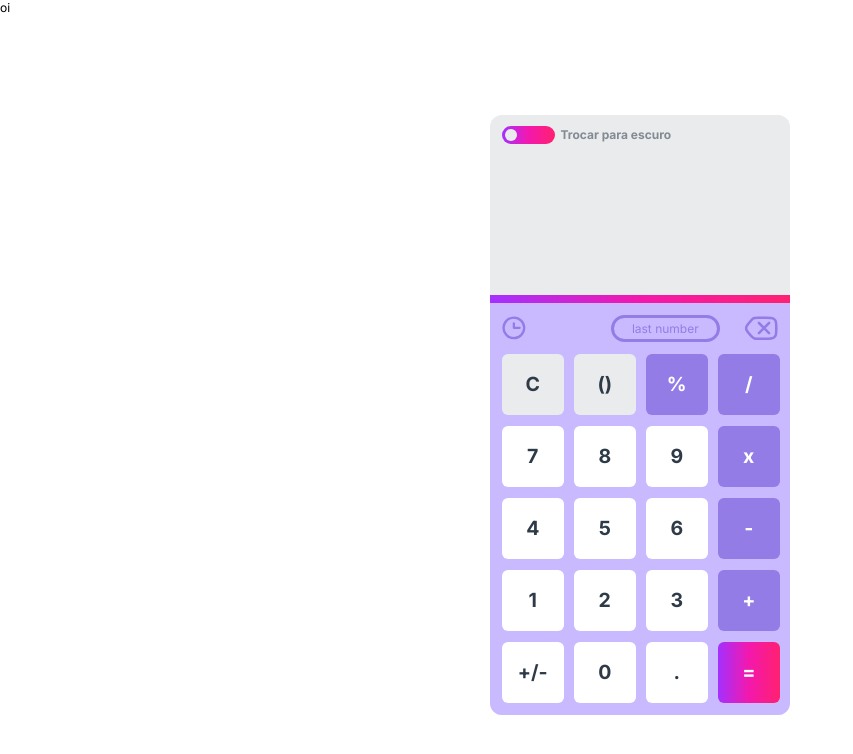
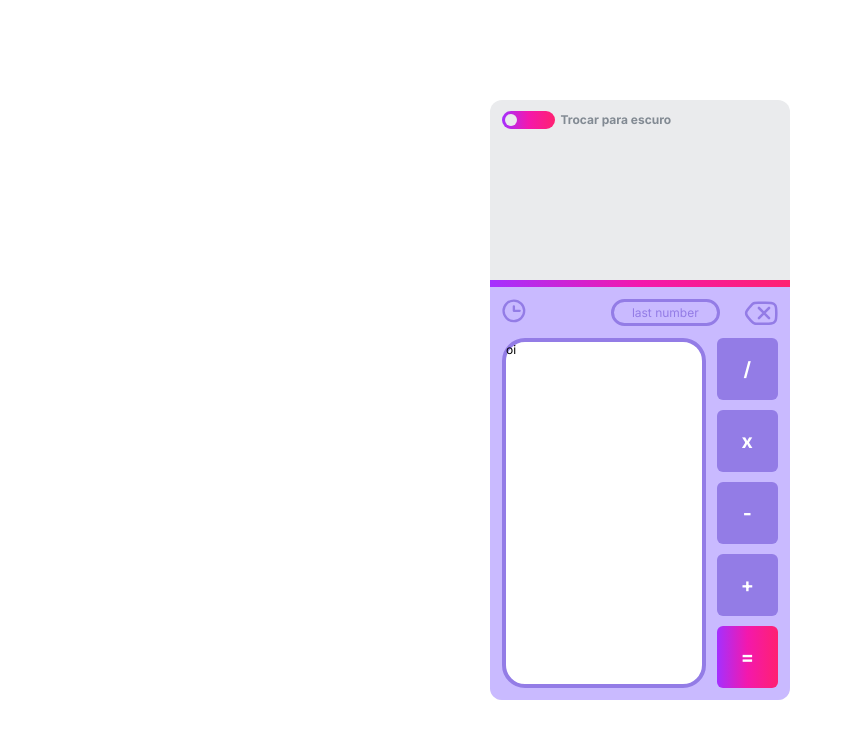
Before and after one commit to rodrigomendezx777/calculator-app-basic, a plain HTML site: page index.html in a window 1280 px wide. Both pictures are taken after a click on the picture 514 px from the left and 328 px from the top of the page. Shown: the whole page, without its empty margins (0-853 px from the left). Drawn offline with Linux system fonts and the light colour scheme.

Commit message:
feat: implementation of history on display

```diff
--- a/index.html
+++ b/index.html
@@ -15,7 +15,6 @@
 </head>
 
 <body>
-    oi
     <main>
         <div class="calculator__container">
             <div class="calculator__header">
@@ -33,7 +32,8 @@
             <div class="calculator__divider"></div>
             <div class="calculator__body">
                 <div class="action__container">
-                    <img class="action__history" src="./assets/history-icon.svg" alt="History Button">
+                    <div id="history_btn"><img class="action__history" src="./assets/history-icon.svg" alt="History Button"></div>
+
                     <div class="action__buttons">
                         <div class="action__result">last number</div>
                         <img class="action__clear-display" src="./assets/clear-icon.svg" alt="Clear Display Button">
@@ -41,6 +41,10 @@
                 </div>
 
                 <div class="calculator__buttons">
+                    <div class="history__group">
+                        oi
+
+                    </div>
                     <div class="calculator__numerals">
                         <div class="calculator__group">
                             <div class="calculator__button calculator__sec-operator limparTudo">C</div>
@@ -84,6 +88,7 @@
     <script src="scripts\teste.js"></script>
     <script src="./scripts/theme.js"></script>
     <!-- <script src="./scripts/index.js"></script> -->
+     <script src="scripts\history.js"></script>
 </body>
 
 </html>
--- /dev/null
+++ b/scripts/history.js
@@ -0,0 +1,13 @@
+const history__btn = document.querySelector('.action__history')
+const divNumerals = document.querySelector('.calculator__numerals')
+const div_history = document.querySelector('.history__group')
+
+history__btn.addEventListener('click', () => {
+    if (divNumerals.style.display !== 'none') {
+        divNumerals.style.display = 'none';
+        div_history.style.display = 'block';
+    } else {
+        divNumerals.style.display = '';
+        div_history.style.display = 'none';
+    }
+});
--- a/scripts/teste.js
+++ b/scripts/teste.js
@@ -66,9 +66,9 @@ numbers.forEach(function (element){
             firstNumber = extractNumbers[0]
             secondNumber = extractNumbers[1]
           }
-          // if(mainDisplay.innerText.includes(firstNumber)){
-          //   displayHistory.innerText =  mainDisplay.innerText
-          // }
+          if(mainDisplay.innerText.includes(firstNumber)){
+            displayHistory.innerText =  mainDisplay.innerText
+          }
 
           console.table({
             firstNumber,
@@ -122,9 +122,3 @@ equal.addEventListener('click', () => {
       currentOperator = null;
   }
 });
-
-          // console.table({
-          //   firstNumber,
-          //   currentOperator,
-          //   secondNumber
-          // })
--- a/styles/theme/dark.style.css
+++ b/styles/theme/dark.style.css
@@ -5,3 +5,12 @@
     --numbers-background-color: #171C22;
     --color-text-main: #EAEBED;
 }
+
+.history__group{
+    width: 257px;
+    height: 350px;
+    background: #2E3A48;
+    border-radius: 23px;
+    border: 4px solid #5A6876;
+    display: none;
+}
--- a/styles/theme/light.style.css
+++ b/styles/theme/light.style.css
@@ -5,3 +5,12 @@
     --numbers-background-color: #FFFFFF;
     --color-text-main: #2E3A48;
 }
+
+.history__group{
+    width: 257px;
+    height: 350px;
+    background: #FFFFFF;
+    border-radius: 23px;
+    border: 4px solid #937CE6;
+    display: none;
+}
```
Also changed, not shown: styles/index.style.css (line endings or trailing spaces).
